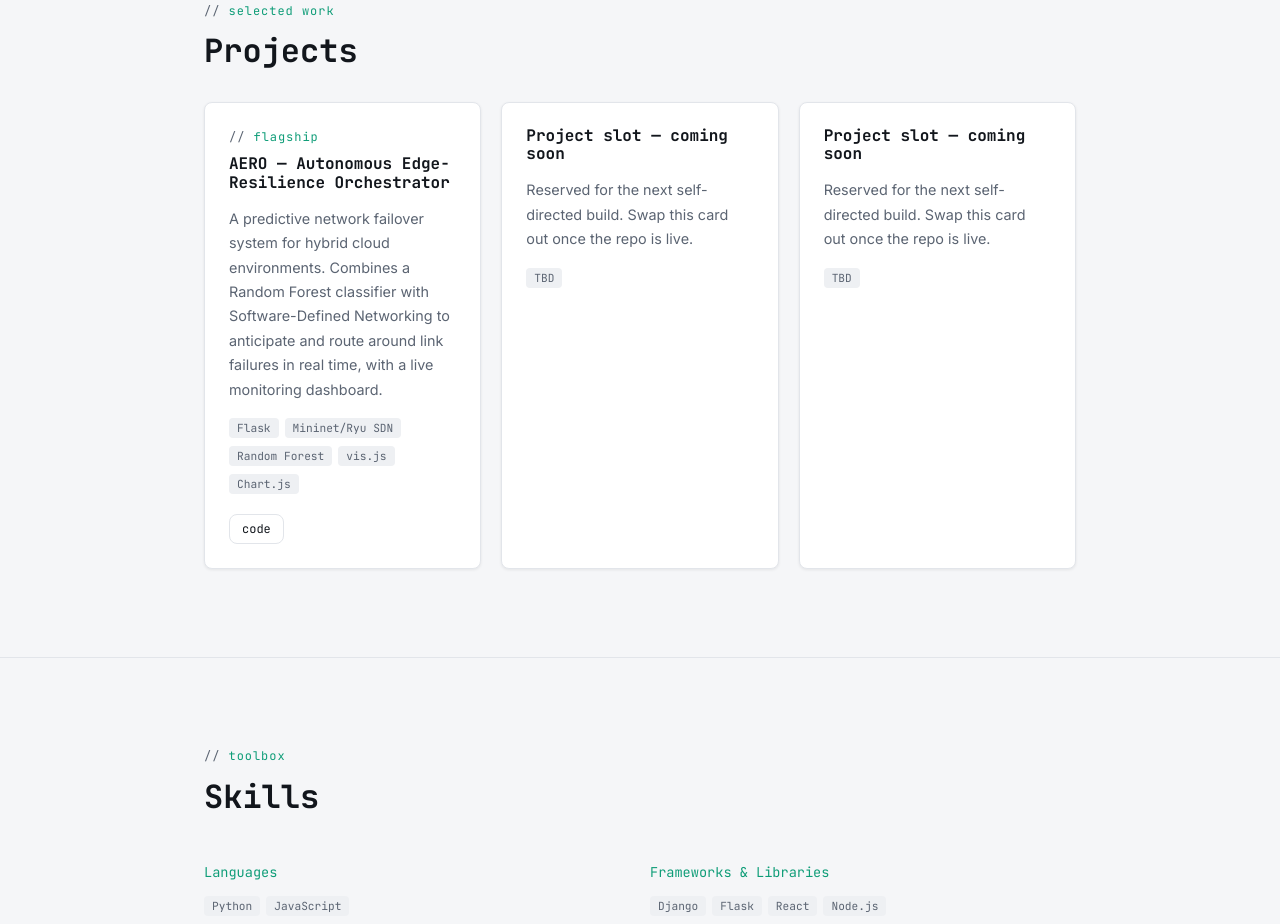
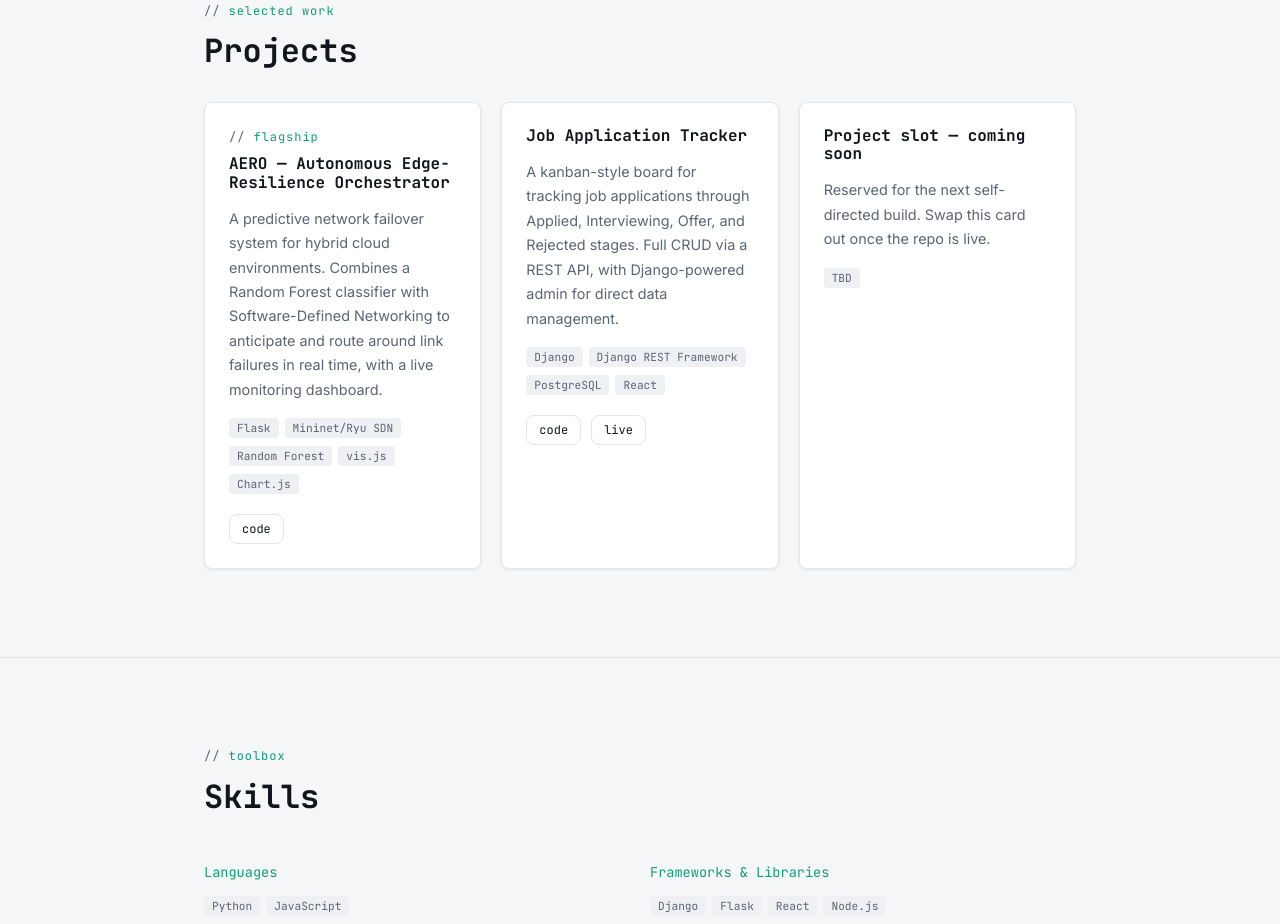
Before and after one commit to Darchis01/Chisom-Portfolio, a React (Vite) app: page / in a window 1280 px wide. Shown: the part 920-1844 px from the top of the page. Built offline with nearby package versions, Linux system fonts and the light colour scheme.

Commit message:
add job tracker project

```diff
--- a/src/data/resume.js
+++ b/src/data/resume.js
@@ -74,11 +74,12 @@ export const projects = [
     featured: true,
   },
   {
-    title: 'Project slot — coming soon',
-    description: 'Reserved for the next self-directed build. Swap this card out once the repo is live.',
-    stack: ['TBD'],
-    github: '',
-    live: '',
+    title: 'Job Application Tracker',
+    description:
+      'A kanban-style board for tracking job applications through Applied, Interviewing, Offer, and Rejected stages. Full CRUD via a REST API, with Django-powered admin for direct data management.',
+    stack: ['Django', 'Django REST Framework', 'PostgreSQL', 'React'],
+    github: 'https://github.com/Darchis01/job-tracker-api',
+    live: 'https://job-tracker-frontend-997n.vercel.app',
     featured: false,
   },
   {
```
